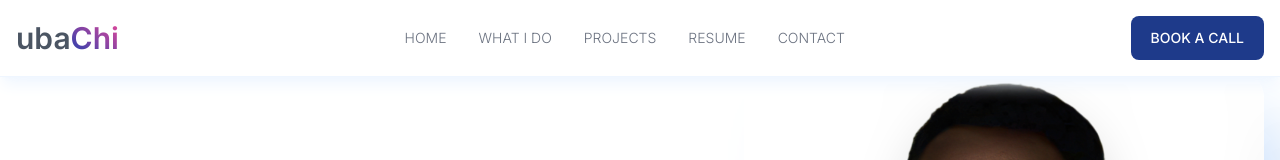
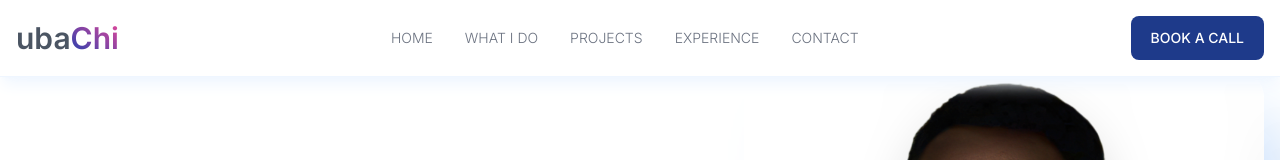
Before and after one commit to emmanuelubachi/emmanuelubachi.github.io, a Next.js app: page / in a window 1280 px wide. Shown: the top 160 px of the page. Built offline with nearby package versions, Linux system fonts and the light colour scheme.

Commit message:
update nav

```diff
--- a/src/components/body/Navbar.tsx
+++ b/src/components/body/Navbar.tsx
@@ -27,7 +27,7 @@ const Navbar = () => {
     },
     {
       id: 4,
-      name: "Resume",
+      name: "Experience",
       url: "#resume",
     },
     {
```
